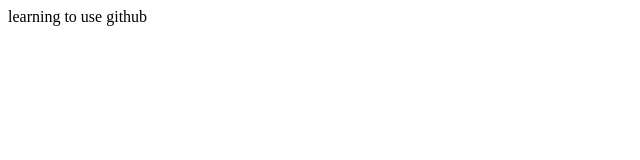
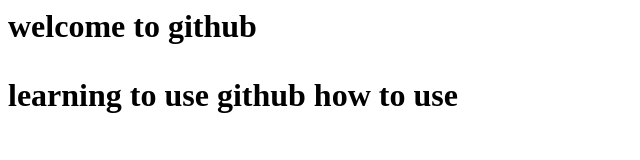
Before and after one commit to Pavan-1502/learing-fullstack, a plain HTML site: page index.html in a window 1280 px wide. Shown: the whole page, without its empty margins (0-640 px from the left). Drawn offline with Linux system fonts and the light colour scheme.

Commit message:
feature branch

```diff
--- a/index.html
+++ b/index.html
@@ -1,10 +1,10 @@
 <!DOCTYPE>
 <html>
 <head>
-<title> learning github </title>
+<title> learning github new repo </title>
 </head>
 <body>
-
-  <p> learning to use github</p>
+  <h1> welcome to github
+  <p> learning to use github how to use</p>
 </body>
 </html>
```
